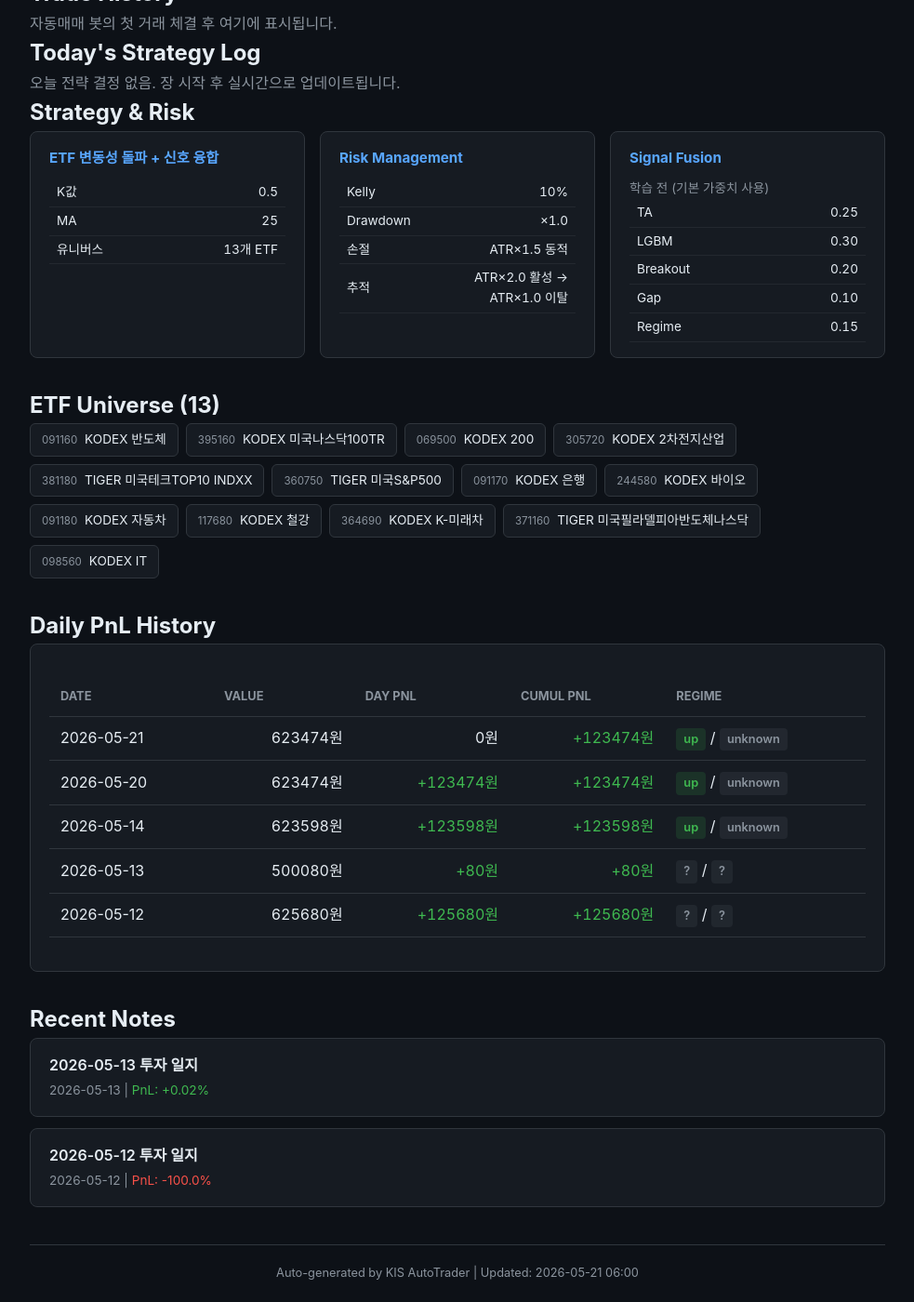
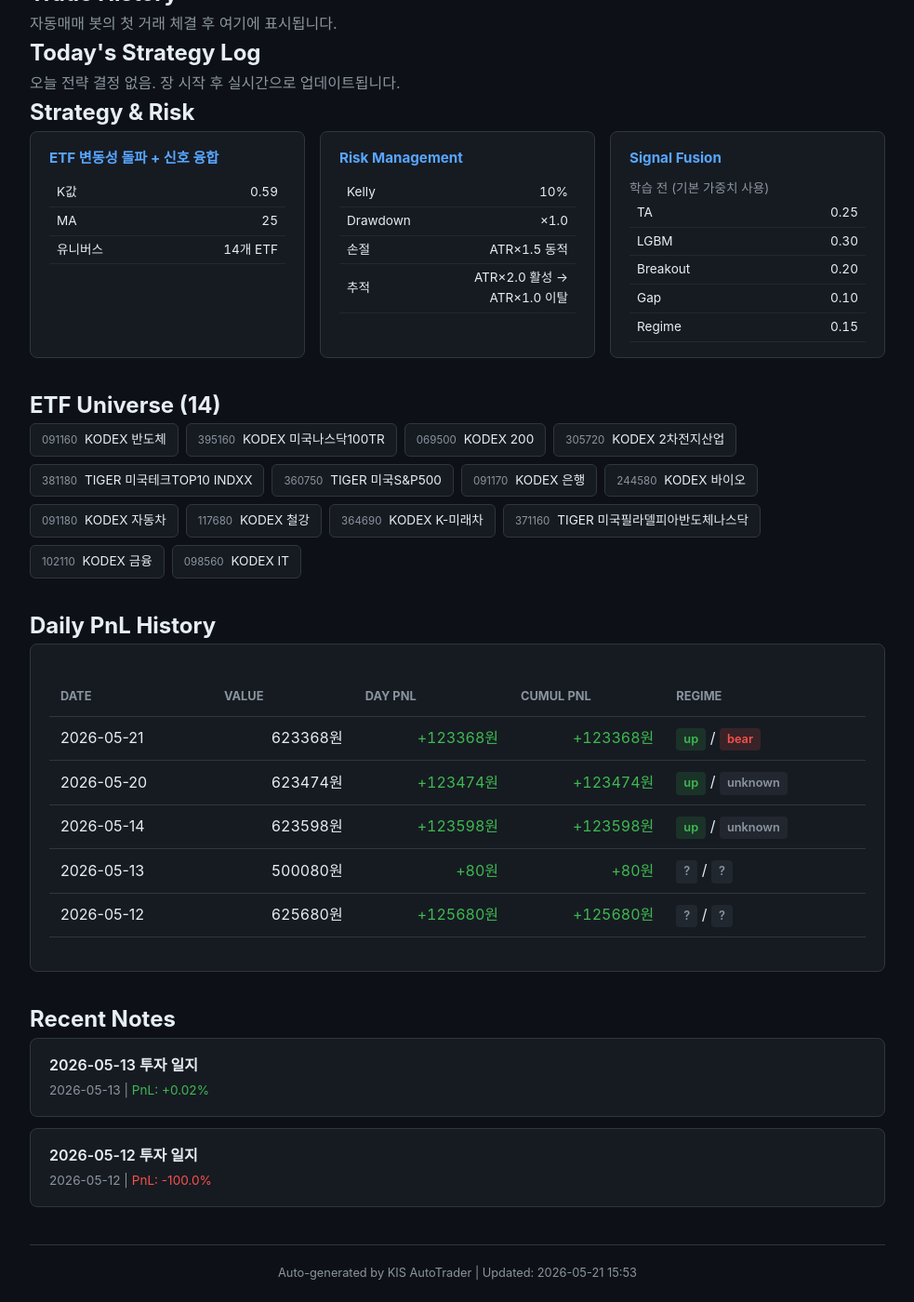
Before and after one commit to BudongJW/kis-trading-journal, a Jekyll site: the page built from index.html, in a window 1280 px wide and 1400 px high, scrolled down 817 px. Shown: the whole window at 93% size, without its empty margins (148-1131 px from the left). Built offline with Jekyll 4.4.1, drawn with Linux system fonts in a browser that asks for light colours; some of the changed text lies outside the part shown.

Commit message:
auto: portfolio update 15:53

```diff
--- a/_data/portfolio.json
+++ b/_data/portfolio.json
@@ -1,5 +1,5 @@
 {
-  "updated_at": "2026-05-21T06:00:09.816242",
+  "updated_at": "2026-05-21T15:53:03.238784",
   "initial_capital": 500000,
   "cash": 622856,
   "holdings": [
@@ -7,11 +7,11 @@
       "symbol": "070480",
       "name": "#신비앤텍",
       "qty": 1,
-      "current_price": 618,
-      "value": 618,
+      "current_price": 512,
+      "value": 512,
       "buy_price": 916,
-      "pnl": -298,
-      "pnl_pct": -32.53,
+      "pnl": -404,
+      "pnl_pct": -44.1,
       "manual": true,
       "stop_price": 889
     },
@@ -28,12 +28,12 @@
       "stop_price": 1620
     }
   ],
-  "holdings_value": 618,
-  "total_value": 623474,
+  "holdings_value": 512,
+  "total_value": 623368,
   "total_pnl": 0,
   "total_pnl_pct": 0,
   "realized_pnl": 0,
-  "unrealized_pnl": -298,
+  "unrealized_pnl": -404,
   "total_trades": 0,
   "completed_trades": 0,
   "winning_trades": 0,
@@ -84,39 +84,43 @@
     },
     {
       "date": "2026-05-21",
-      "total_value": 623474,
+      "total_value": 623368,
       "cash": 622856,
-      "holdings_value": 618,
-      "day_pnl": 0,
-      "cumul_pnl": 123474,
+      "holdings_value": 512,
+      "day_pnl": 123368,
+      "cumul_pnl": 123368,
       "regime": "up",
-      "hmm_state": "unknown",
-      "confidence": 0.239,
-      "k_value": 0.5
+      "hmm_state": "bear",
+      "confidence": 0.654,
+      "k_value": 0.59
     }
   ],
   "market": {
     "regime": "up",
-    "hmm_state": "unknown",
-    "confidence": 0.239,
-    "volatility": "high",
-    "vol_percentile": 80.0,
+    "hmm_state": "bear",
+    "confidence": 0.654,
+    "volatility": "normal",
+    "vol_percentile": 60.0,
     "overnight_gap": {
-      "direction": "bearish",
-      "strength": 0.26,
-      "action": "reduce_size"
+      "direction": "bullish",
+      "strength": 0.45,
+      "action": "normal"
     },
     "strong_sectors": [
-      "IT"
+      "반도체",
+      "금융",
+      "IT",
+      "KOSPI200",
+      "미국나스닥"
     ]
   },
   "strategy": {
     "name": "ETF 변동성 돌파 + 신호 융합",
     "params": {
-      "k": 0.5,
+      "k": 0.59,
       "trend_ma": 25
     },
-    "universe_count": 13,
+    "universe_count": 14,
     "universe": [
       {
         "symbol": "091160",
@@ -167,6 +171,10 @@
         "name": "TIGER 미국필라델피아반도체나스닥"
       },
       {
+        "symbol": "102110",
+        "name": "KODEX 금융"
+      },
+      {
         "symbol": "098560",
         "name": "KODEX IT"
       }
```
